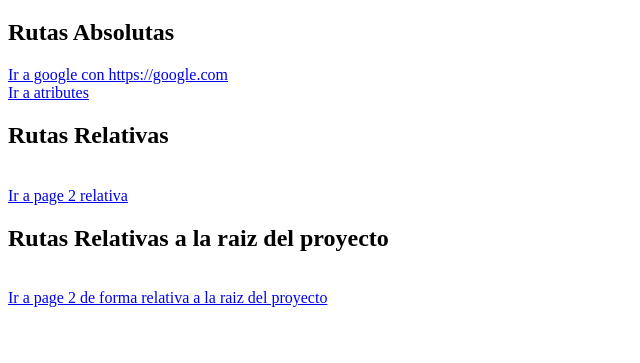
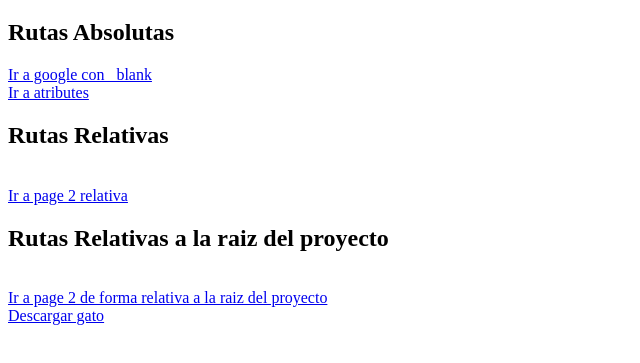
Before and after one commit to AZapata27/Curso-Html, a plain HTML site: page links.html in a window 1280 px wide. Shown: the part 61-424 px from the top of the page, without its empty margins (0-640 px from the left). Drawn offline with Linux system fonts and the light colour scheme.

Commit message:
Descarga de archivos

```diff
--- a/links.html
+++ b/links.html
@@ -11,7 +11,7 @@
             <h1>Links uses</h1>
             <h2>Rutas Absolutas</h2>
 
-            <a href="https://google.com">Ir a google con https://google.com </a>
+            <a href="https://google.com" target="_blank">Ir a google con _blank</a>
 
 
             <a href="atributes.html">
@@ -33,5 +33,10 @@
                     <br>
                     Ir a page 2 de forma relativa a la raiz del proyecto</a>
 
+
+                    <a href="/assets/images/gato.jpg" download>
+                        <br>
+                        Descargar gato</a>
+
 </body>
 </html>
```
Also changed, not shown: assets/images/gato.jpg (added).
